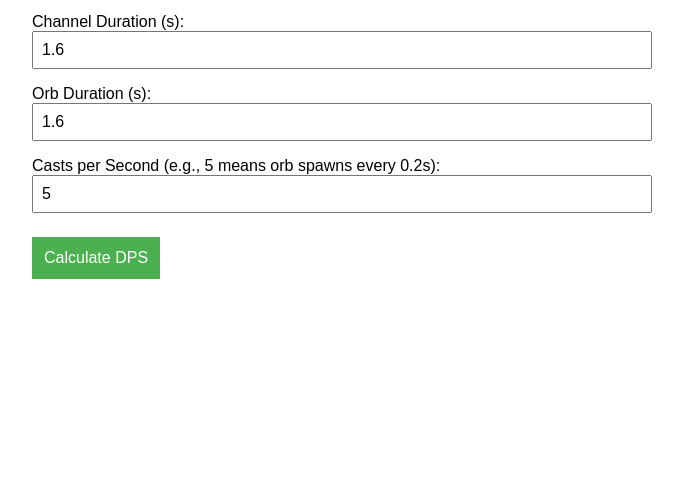
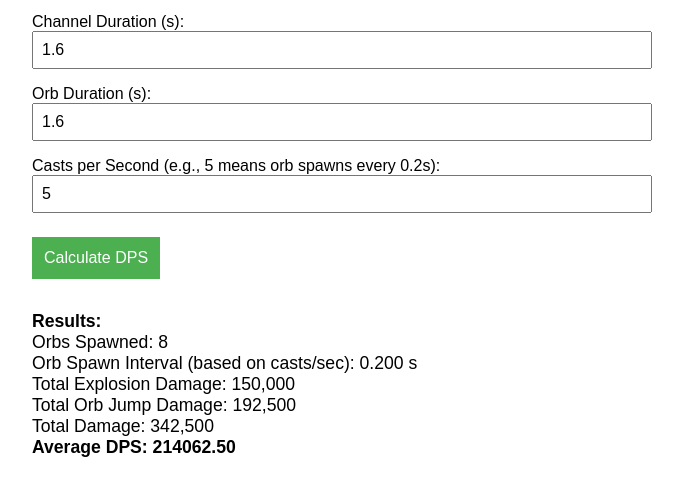
Before and after one commit to Illoomorpheme/PoE-Storm-Burst-DPS-Calculator, a plain HTML site: page index.html in a window 1280 px wide. Both pictures are taken after a click on the button "Calculate DPS". Shown: the part 187-682 px from the top of the page, without its empty margins (308-991 px from the left). Drawn offline with Linux system fonts and the light colour scheme.

Commit message:
Update index.html

```diff
--- a/index.html
+++ b/index.html
@@ -100,13 +100,13 @@
       const totalDamage = totalBoltDamage + totalExplosionDamage;
       const dps = totalDamage / channelDuration;
 
-      c    const output = document.getElementById("output");
+      const output = document.getElementById("output");
       output.innerHTML = `
         <strong>Results:</strong><br>
         Orbs Spawned: ${numOrbs}<br>
         Orb Spawn Interval (based on casts/sec): ${orbSpawnInterval.toFixed(3)} s<br>
+        Total Explosion Damage: ${totalBoltDamage.toLocaleString()}<br>
         Total Orb Jump Damage: ${totalExplosionDamage.toLocaleString()}<br>
-        Total Explosion Damage: ${totalBoltDamage.toLocaleString()}<br>
         Total Damage: ${totalDamage.toLocaleString()}<br>
         <strong>Average DPS: ${dps.toFixed(2)}</strong>
       `;
```
